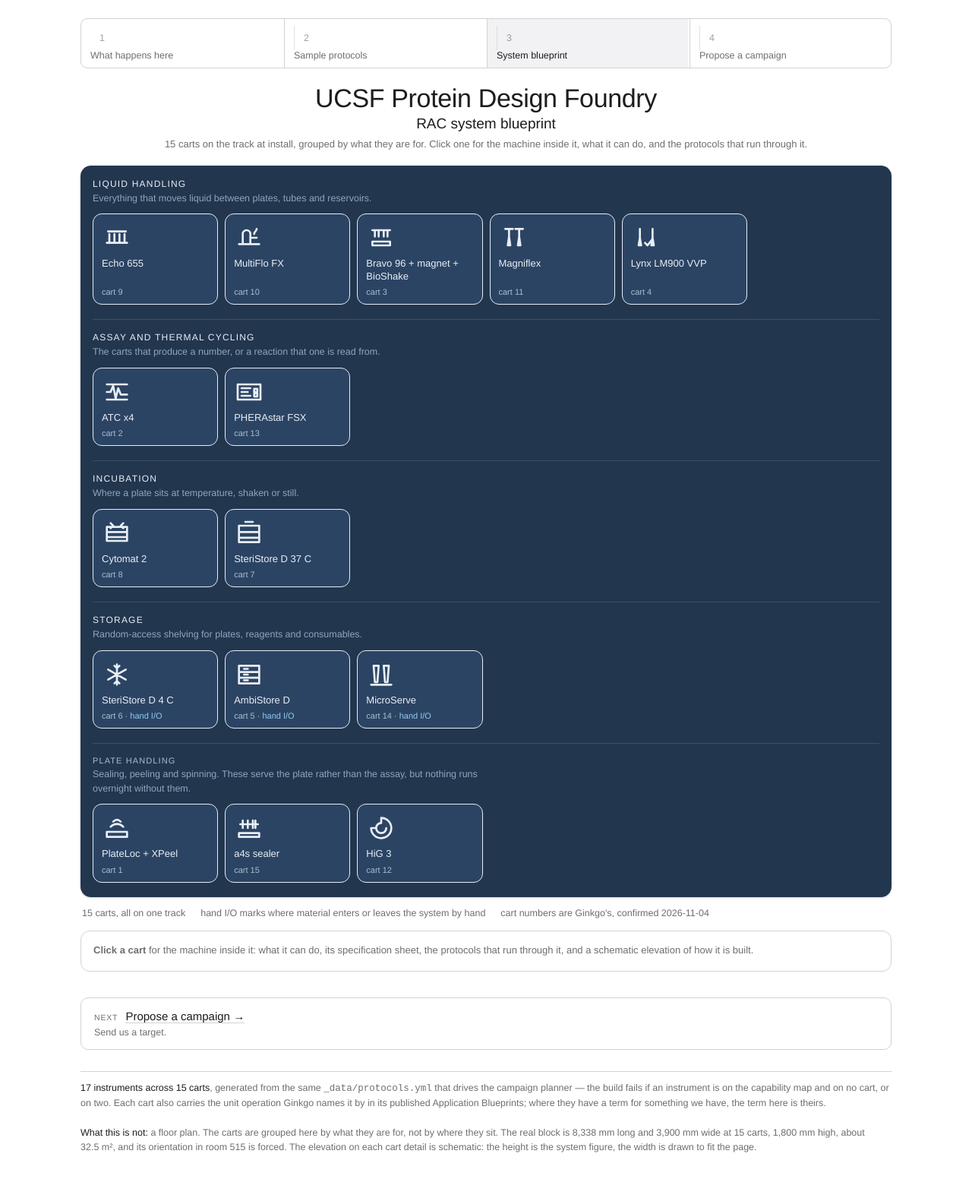
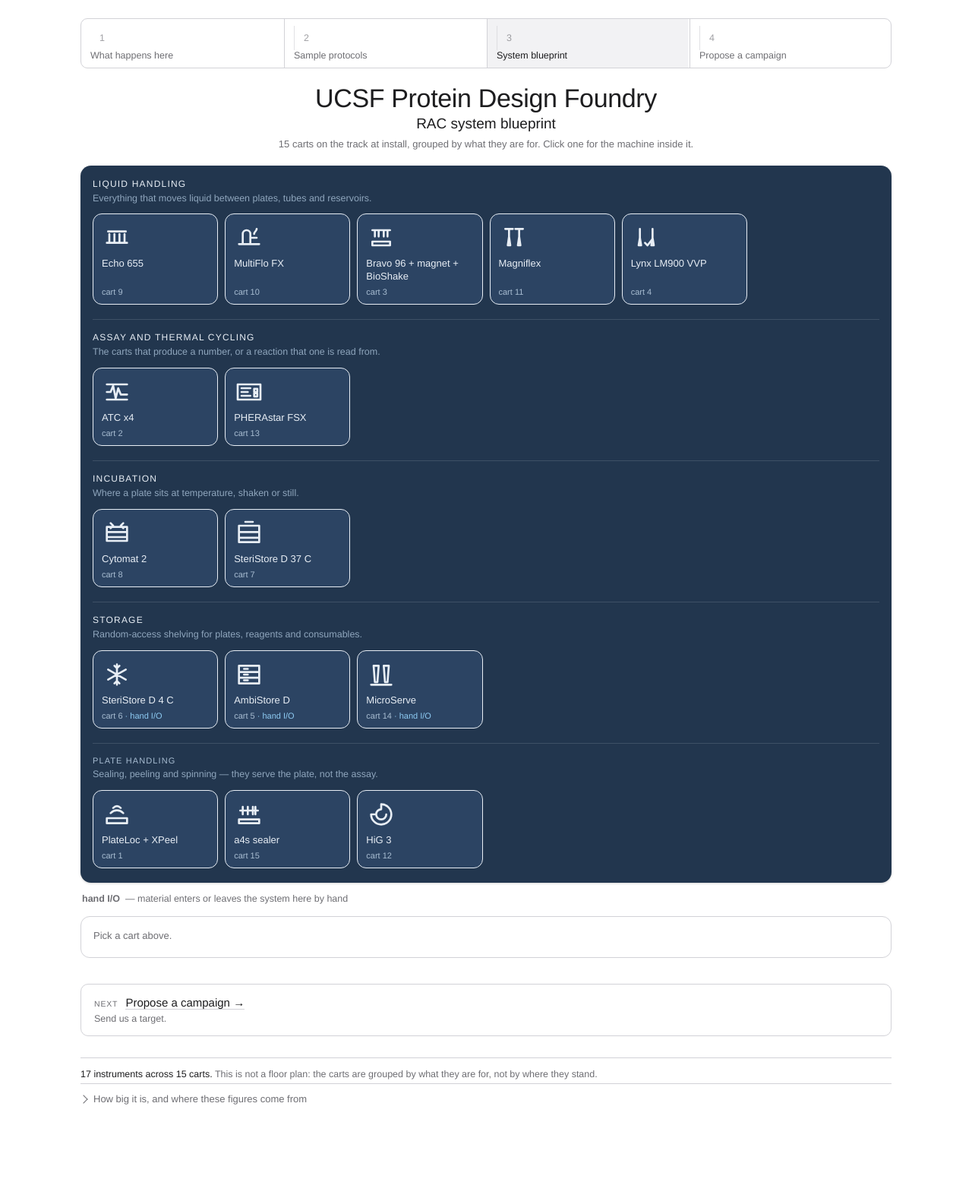
Before and after one commit to sofibali/protein-design-foundry, a Jekyll site: the page static/pages/blueprint.html, which Jekyll copies as it is, in a window 1280 px wide. Shown: the whole page at 76% size. Built offline with Jekyll 4.4.1, drawn with Linux system fonts in a browser that asks for light colours; after the commit the page ends 1523 px from its top, so only the background shows below that.

Commit message:
Shut the blueprint by default: 366 visible words to 208
Default state is now shut everywhere the content is not the machine
itself. What stays open is the standfirst, the cart grid and the hard
data; everything that qualified them is behind a title saying what is
behind it.

The footer was the worst of it: 137 words, always on, and most of them
addressed to whoever maintains the build rather than whoever is reading
a drawing of a machine. The figure and the floor-plan caveat stay on the
page; the dimensions become a three-row table and the provenance a
paragraph, both behind one disclosure. The legend carried three items,
one of which repeated the standfirst and one of which was provenance -
only the hand I/O marker needs explaining where it is used. The empty
detail panel restated the standfirst in thirty words and now says to
pick a cart. The first instrument spec sheet opened itself, putting a
ten-row table on screen before anyone asked: a cart now opens at 87
words rather than 221.

Choices made in the lane: group notes stay open, because a bare heading
is not navigable and the note is that group's standfirst; and the cart
drawings stay open throughout, because they are the point of the page.

Co-Authored-By: Claude Opus 5 <noreply@anthropic.com>

```diff
--- a/_data/protocols.yml
+++ b/_data/protocols.yml
@@ -361,9 +361,7 @@ cart_groups:
   - id: handle
     label: Plate handling
     minor: true   # drawn quieter: these serve the plate, not the question
-    note: >
-      Sealing, peeling and spinning. These serve the plate rather than the
-      assay, but nothing runs overnight without them.
+    note: Sealing, peeling and spinning — they serve the plate, not the assay.
 
 racs:
 
--- a/static/pages/blueprint.html
+++ b/static/pages/blueprint.html
@@ -200,8 +200,11 @@
   .p2card .classes{margin-top:10px}
 
   .foot{font-size:12.5px;color:var(--muted);line-height:1.55;margin-top:28px;
-        border-top:1px solid var(--rule);padding-top:12px}
+        border-top:1px solid var(--rule);padding-top:4px}
   .foot b{color:var(--ink);font-weight:500}
+  .foot .fline{margin:8px 0 2px}
+  .foot .dd:last-of-type{border-bottom:0}
+  .foot .kv{max-width:560px}
   @media (max-width:700px){ .split{grid-template-columns:1fr} }
 </style>
 </head>
@@ -776,7 +779,7 @@ window.BLUEPRINT = {
    "id": "handle",
    "label": "Plate handling",
    "minor": true,
-   "note": "Sealing, peeling and spinning. These serve the plate rather than the assay, but nothing runs overnight without them.\n"
+   "note": "Sealing, peeling and spinning \u2014 they serve the plate, not the assay."
   }
  ],
  "instruments": [
@@ -1710,8 +1713,8 @@ window.BLUEPRINT = {
   document.getElementById('t').textContent = B.title;
   document.getElementById('s').textContent = B.subtitle;
   document.getElementById('n').textContent =
-    `${RACS.length} carts on the track at install, grouped by what they are for. Click one ` +
-    `for the machine inside it, what it can do, and the protocols that run through it.`;
+    `${RACS.length} carts on the track at install, grouped by what they are for. ` +
+    `Click one for the machine inside it.`;
 
   // one line glyph per kind of unit operation
   const GPATH = {
@@ -1793,10 +1796,10 @@ window.BLUEPRINT = {
   }
   document.getElementById('sheet').innerHTML = sheet();
 
+  // Of the three the bar used to carry, one repeated the standfirst and one
+  // was provenance. Only the marker needs explaining where it is used.
   document.getElementById('legend').innerHTML =
-    `<span>${RACS.length} carts, all on one track</span>` +
-    `<span>hand I/O marks where material enters or leaves the system by hand</span>` +
-    `<span>cart numbers are Ginkgo's, confirmed 2026-11-04</span>`;
+    `<span><b>hand I/O</b> &mdash; material enters or leaves the system here by hand</span>`;
 
   // ---- the cart elevation, drawn in the style of the Ginkgo layout sheets ----
   // The one dimension on it is real: 1800 mm overall height, from the
@@ -1860,9 +1863,7 @@ window.BLUEPRINT = {
   function show(id) {
     const r = RACS.find(x => x.id === id);
     if (!r) {
-      detail.innerHTML = `<div class="dbody"><p class="empty"><b>Click a cart</b> for the
-        machine inside it: what it can do, its specification sheet, the protocols that run
-        through it, and a schematic elevation of how it is built.</p></div>`;
+      detail.innerHTML = `<div class="dbody"><p class="empty">Pick a cart above.</p></div>`;
       return;
     }
     // One disclosure per instrument. The summary is the name, the vendor and
@@ -1870,11 +1871,11 @@ window.BLUEPRINT = {
     // and the paragraph underneath, so the detail is there without being in
     // the way. The first is open so a cart never opens onto nothing.
     const insts = r.instruments.map(i => INST[i]).filter(Boolean);
-    const specs = insts.map((i, n) => {
+    const specs = insts.map(i => {
       const rows = (i.rows || []).map(s =>
         `<tr><td class="k">${esc(s.label)}</td><td class="v">${esc(s.value)}</td></tr>`
       ).join('');
-      return `<details class="dd"${n === 0 ? ' open' : ''}>
+      return `<details class="dd">
         <summary><span>${esc(i.label)}</span>
           <span class="sv">${i.vendor ? esc(i.vendor) : ''}</span>
           <span class="cnt">${rows ? i.rows.length + ' specs' : 'no spec sheet'}</span></summary>
@@ -1980,18 +1981,30 @@ window.BLUEPRINT = {
   }
 
   const placed = RACS.reduce((a, r) => a + r.instruments.length, 0);
+  // The figure stays on the page; everything that qualified it goes behind a
+  // title that says what is behind it. What was there before was a note to
+  // whoever maintains the build - which file generates the page, what makes
+  // the build fail - sitting under a drawing of a machine.
   document.getElementById('foot').innerHTML =
-    `<b>${placed} instruments across ${RACS.length} carts</b>, generated from the same
-     <code>_data/protocols.yml</code> that drives the campaign planner — the build fails if an
-     instrument is on the capability map and on no cart, or on two. Each cart also carries the
-     unit operation Ginkgo names it by in its published Application Blueprints; where they have
-     a term for something we have, the term here is theirs.
-     <br><br>
-     <b>What this is not:</b> a floor plan. The carts are grouped here by what they are for, not
-     by where they sit. The real block is 8,338&nbsp;mm long and 3,900&nbsp;mm wide at
-     ${RACS.length} carts, 1,800&nbsp;mm high, about 32.5&nbsp;m², and its orientation in room 515
-     is forced. The elevation on each cart detail is schematic: the height is the system figure,
-     the width is drawn to fit the page.`;
+    `<p class="fline"><b>${placed} instruments across ${RACS.length} carts.</b>
+       This is not a floor plan: the carts are grouped by what they are for, not by
+       where they stand.</p>
+     <details class="dd"><summary><span>How big it is, and where these figures come
+       from</span></summary>
+       <div class="ddb">
+         <table class="kv">
+           <tr><td class="k">Footprint</td><td class="v">8,338 &times; 3,900&nbsp;mm at
+             ${RACS.length} carts, about 32.5&nbsp;m²</td></tr>
+           <tr><td class="k">Height</td><td class="v">1,800&nbsp;mm</td></tr>
+           <tr><td class="k">Room</td><td class="v">515, Mission Bay. The orientation in it
+             is forced</td></tr>
+         </table>
+         <p class="prose">Every figure on this page is generated from one file, so a number
+           changes in one place. Each cart also carries the unit operation Ginkgo names it by
+           in its published Application Blueprints; where they have a term for something we
+           have, the term is theirs. The elevation under each cart is schematic — the height
+           is the system figure, the width is drawn to fit the page.</p>
+       </div></details>`;
 })();
 </script>
 </body>
```
Also changed, not shown: pages/blueprint.html (+35 -22 lines).
